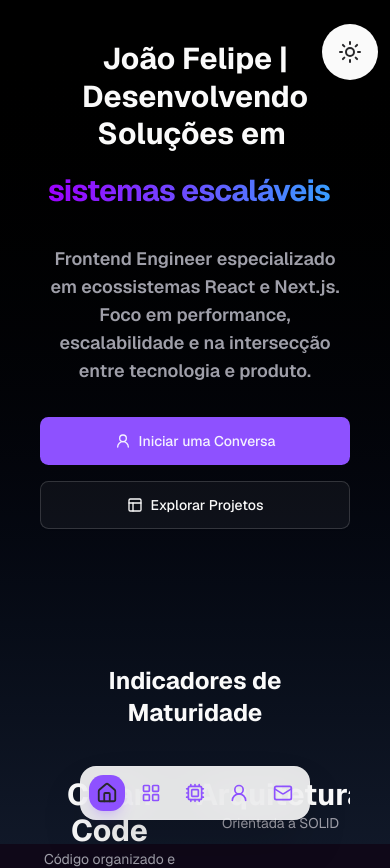
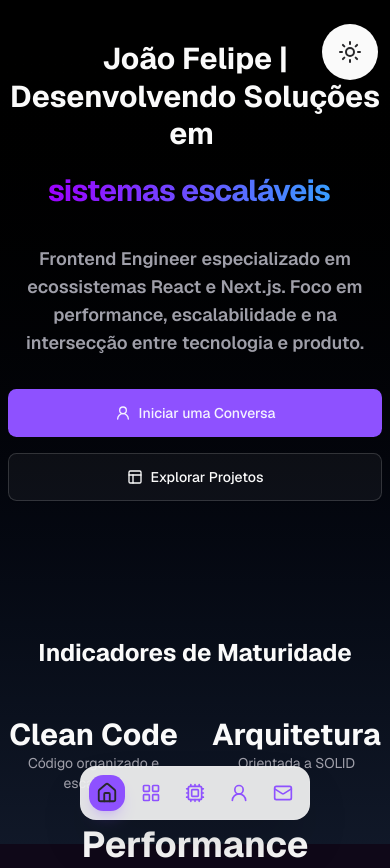
Before and after one commit to joaofelipe-dev/portfolio-joao, a Next.js app: page / in a window 390 px wide. Shown: the top 868 px of the page. Built offline with nearby package versions, Linux system fonts and the light colour scheme.

Commit message:
Ajustado padding geral mobile

```diff
--- a/app/page.jsx
+++ b/app/page.jsx
@@ -9,7 +9,7 @@
   return (
     <>
       <BackgroundImage src="/wallpaper-dark.png" alt="Imagem de fundo" />
-      <div className="px-10">
+      <div className="px-2 md:px-10">
         <Banner />
         <Stack/>
         <ProjetosPage />
```
